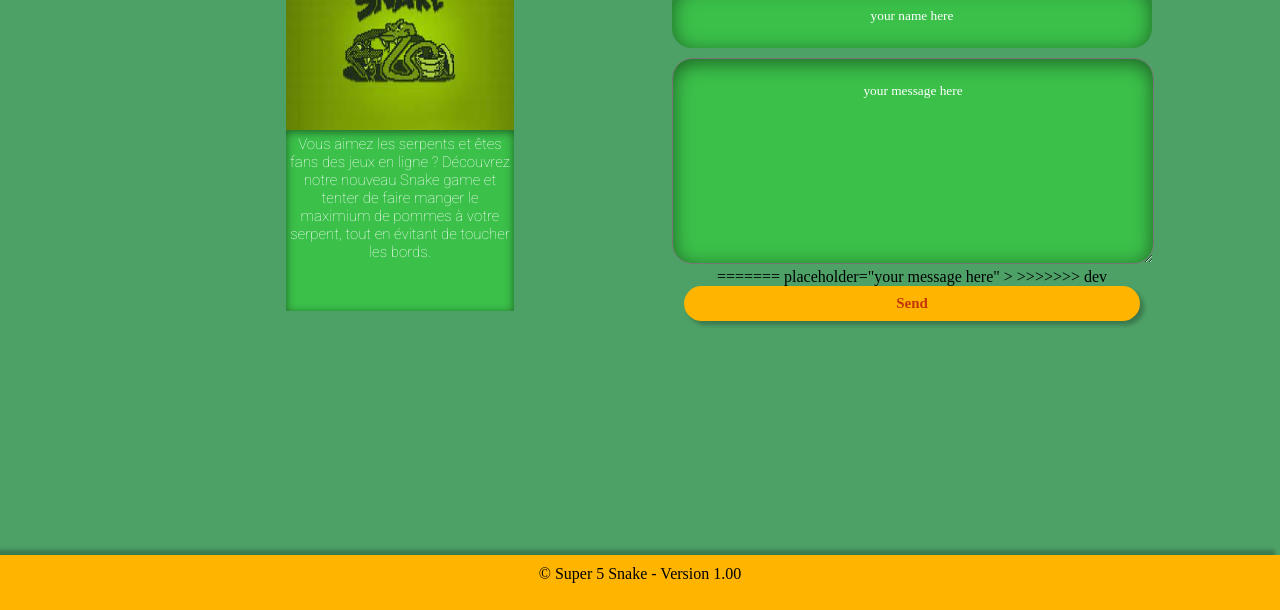
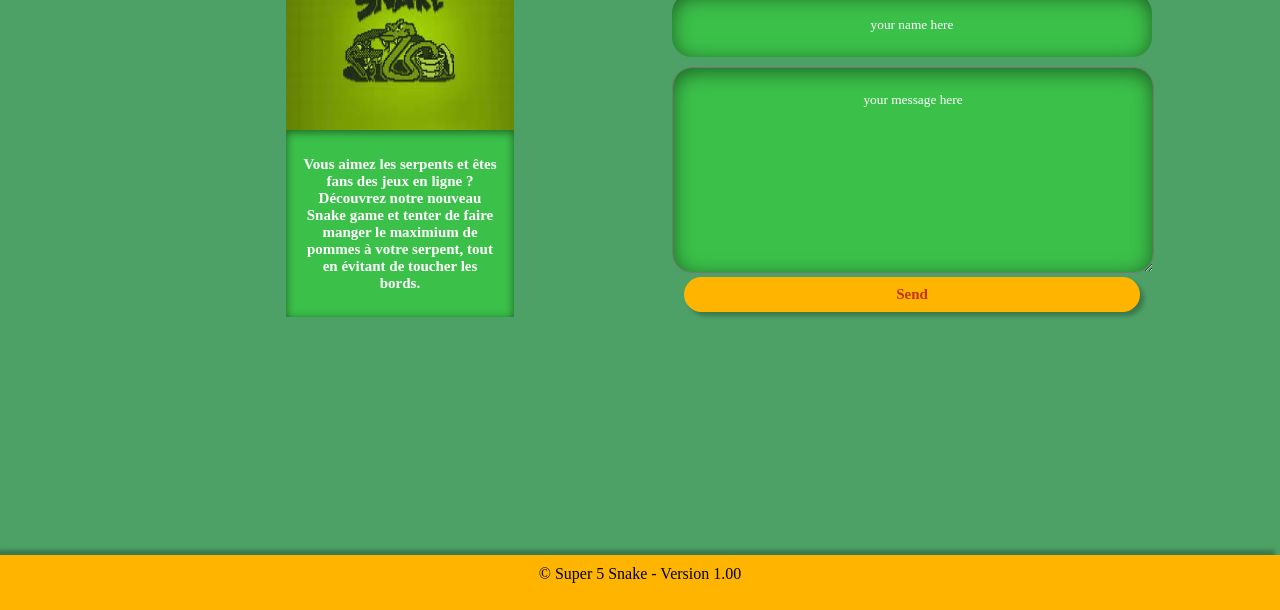
Before and after one commit to fflachat/WCS-Project1-Snake, a website: page about.html in a window 1280 px wide. Shown: the part 190-800 px from the top of the page. Drawn offline with Linux system fonts and the light colour scheme; a web font is replaced by a local one.

Commit message:
minor fix on about page (padding, color, text problem...)

```diff
--- a/about.css
+++ b/about.css
@@ -89,7 +89,6 @@ a {
   background-color: var(--bgcolor);
   color: var(--thridColor);
   text-align: center;
-  /* padding-top: 1px; */
   font-family: Viga;
   align-items: center;
   font-style: normal;
@@ -104,15 +103,18 @@ a {
   background-size: cover !important;
   height: 29vh;
 }
-.presentation p {
+.textPresentation {
   font-size: 16px;
   color: black;
   text-align: center;
-  font-weight: normal;
   padding-top: 10px;
-  font-weight: bolder;
+  font-weight: bold;
   margin-left: auto;
   font-family: Roboto;
+}
+
+.textPresentation p {
+  padding: 15px;
 }
 
 .contact_title h2 {
@@ -147,11 +149,6 @@ a {
 .button {
   text-align: center;
 }
-/* .input label, .message label {
-  width: 62%;
-  display: block;
-  font-size: small ;
-} */
 
 #input {
   height: 5vh;
@@ -276,7 +273,7 @@ input::placeholder {
     margin-top: 15px;
   }
   .presentation img,
-  .presentation p {
+  .textPresentation {
     width: 42%;
     background-size: auto !important;
     height: 20vh;
@@ -291,17 +288,16 @@ input::placeholder {
     margin: auto;
     text-align: center;
   }
-  .presentation p {
+  .textPresentation {
     width: 42%;
     color: white;
-    padding-top: 1%;
-    font-weight: normal;
-    text-align: center;
-    align-items: center;
+    padding-top: 2%;
+    font-weight: bold;
     margin-left: 29%;
     height: 22vh;
     font-size: 15px;
   }
+
   footer {
     background-color: var(--thridColor);
     width: 95%;
--- a/about.html
+++ b/about.html
@@ -15,11 +15,13 @@
         <div class="image">
           <img src="assets/snake.jpg" alt="snake_game" id="snakeImage" />
         </div>
-        <p>
-          Vous aimez les serpents et êtes fans des jeux en ligne ? Découvrez
-          notre nouveau Snake game et tenter de faire manger le maximium de
-          pommes à votre serpent, tout en évitant de toucher les bords.
-        </p>
+        <div class="textPresentation">
+          <p>
+            Vous aimez les serpents et êtes fans des jeux en ligne ? Découvrez
+            notre nouveau Snake game et tenter de faire manger le maximium de
+            pommes à votre serpent, tout en évitant de toucher les bords.
+          </p>
+        </div>
       </div>
       <form class="contact_us" id="form">
         <h2>Contact Us</h2>
@@ -38,12 +40,8 @@
             id="message"
             cols="30"
             rows="10"
-<<<<<<< HEAD
-            placeholder="your message here"></textarea>
-=======
             placeholder="your message here"
           ></textarea>
->>>>>>> dev
         </div>
         <div class="button">
           <button type="submit" id="send">Send</button>
```
